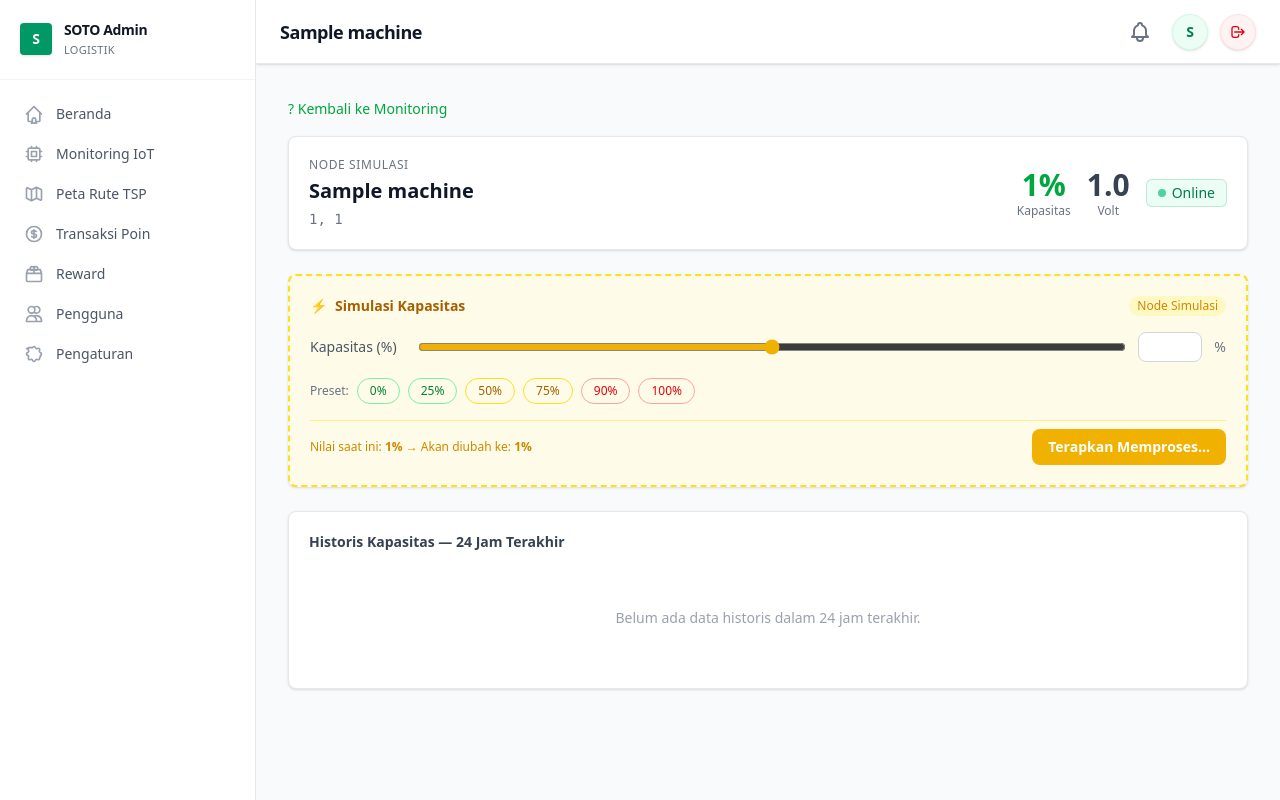
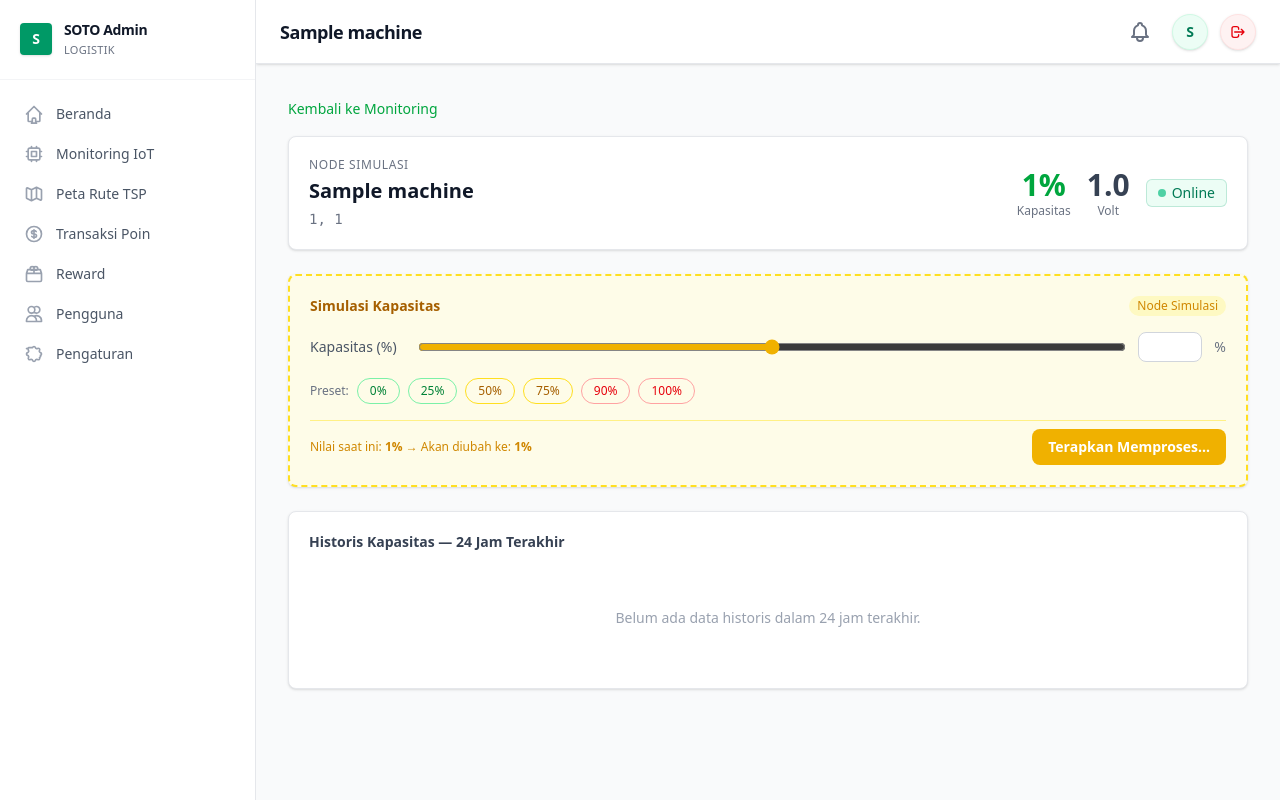
Before and after one commit to nancyyk/soto-app, a Laravel app: page /monitoring/1 in a window 1280 px wide. Run offline with Laravel 12, Linux system fonts and the light colour scheme; a user stored in the database is signed in; tables that the repository leaves empty hold one stand-in row (values such as "Sample post"); data that the repository does not hold is empty; style sheets or scripts are compiled from the project's sources; parts of the project's set-up code (start-up, migrations or seed data) failed here and were passed over; some libraries are stand-ins or nearby versions.

Commit message:
feat: fix symbol

```diff
--- a/backend/resources/views/livewire/monitoring/node-detail.blade.php
+++ b/backend/resources/views/livewire/monitoring/node-detail.blade.php
@@ -40,7 +40,6 @@
     @if($machine->is_simulation)
     <div class="card p-5 border-2 border-dashed border-yellow-300 bg-yellow-50 ">
         <div class="flex items-center gap-2 mb-4">
-            <span class="text-yellow-600  text-sm">⚡</span>
             <h3 class="text-sm font-semibold text-yellow-700 ">Simulasi Kapasitas</h3>
             <span class="ml-auto text-xs text-yellow-600  bg-yellow-100  px-2 py-0.5 rounded-full">Node Simulasi</span>
         </div>
@@ -59,7 +58,7 @@
         <div class="space-y-4">
             {{-- Input kapasitas --}}
             <div class="flex items-center gap-3">
-                <label class="text-sm text-gray-600  w-24 flex-shrink-0">Kapasitas (%)</label>
+                <label class="text-sm text-gray-600  w-24 shrink-0">Kapasitas (%)</label>
                 <input
                     wire:model.live="simKapasitas"
                     type="range"
--- a/backend/resources/views/livewire/rute/rute-page.blade.php
+++ b/backend/resources/views/livewire/rute/rute-page.blade.php
@@ -141,7 +141,7 @@
             </div>
             <ol class="space-y-3">
                 <li class="flex items-center gap-3">
-                    <span class="w-8 h-8 rounded-full bg-green-600 text-white text-xs font-bold flex items-center justify-center flex-shrink-0 shadow-sm">D</span>
+                    <span class="w-8 h-8 rounded-full bg-green-600 text-white text-xs font-bold flex items-center justify-center shrink-0 shadow-sm">D</span>
                     <div>
                         <p class="text-sm font-semibold text-gray-800 ">{{ $mapData['depot']['nama'] ?? 'Pos Pengangkutan' }} (Depot)</p>
                         <p class="text-xs text-gray-400">Titik Awal Keberangkatan</p>
@@ -151,7 +151,7 @@
 
                 @foreach($latestRoute->stops->sortBy("urutan") as $stop)
                 <li class="flex items-center gap-3 pl-2 border-l-2 border-blue-200 ml-4">
-                    <span class="w-8 h-8 rounded-full bg-blue-600 text-white text-xs font-bold flex items-center justify-center flex-shrink-0 shadow-sm -ml-6">
+                    <span class="w-8 h-8 rounded-full bg-blue-600 text-white text-xs font-bold flex items-center justify-center shrink-0 shadow-sm -ml-6">
                         {{ $stop->urutan }}
                     </span>
                     <div class="ml-2">
@@ -165,7 +165,7 @@
                 @endforeach
 
                 <li class="flex items-center gap-3">
-                    <span class="w-8 h-8 rounded-full bg-green-600 text-white text-xs font-bold flex items-center justify-center flex-shrink-0 shadow-sm">D</span>
+                    <span class="w-8 h-8 rounded-full bg-green-600 text-white text-xs font-bold flex items-center justify-center shrink-0 shadow-sm">D</span>
                     <div>
                         <p class="text-sm font-semibold text-gray-800 ">{{ $mapData['depot']['nama'] ?? 'Pos Pengangkutan' }} (Depot)</p>
                         <p class="text-xs text-gray-400">Kembali ke Pos Depot (Sirkuit Tertutup)</p>
--- a/backend/resources/views/monitoring/show.blade.php
+++ b/backend/resources/views/monitoring/show.blade.php
@@ -2,7 +2,7 @@
 @section("title", $machine->nama_lokasi)
 @section("content")
 <div class="mb-4">
-    <a href="{{ route("monitoring.index") }}" class="text-sm text-green-600 hover:text-green-800 font-medium">? Kembali ke Monitoring</a>
+    <a href="{{ route("monitoring.index") }}" class="text-sm text-green-600 hover:text-green-800 font-medium">Kembali ke Monitoring</a>
 </div>
 <livewire:monitoring.node-detail :machine="$machine" />
 @endsection
```
